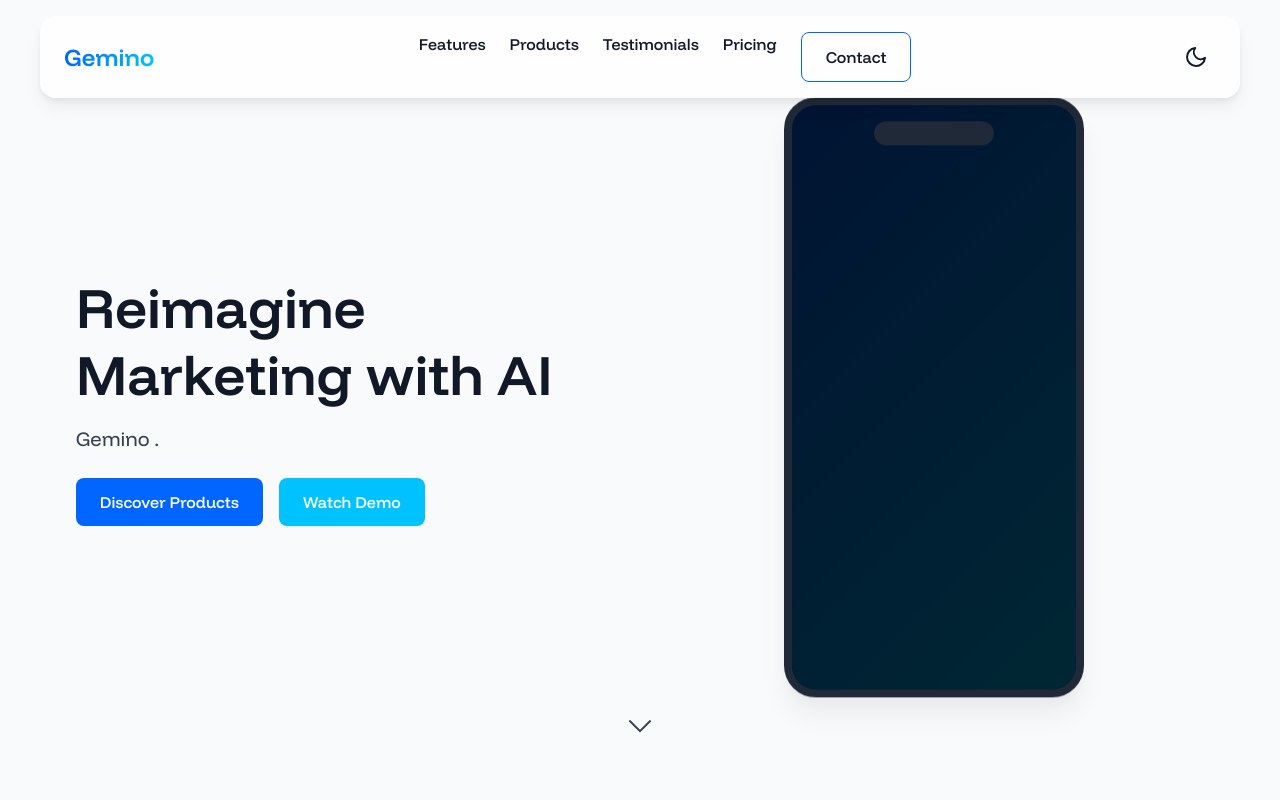
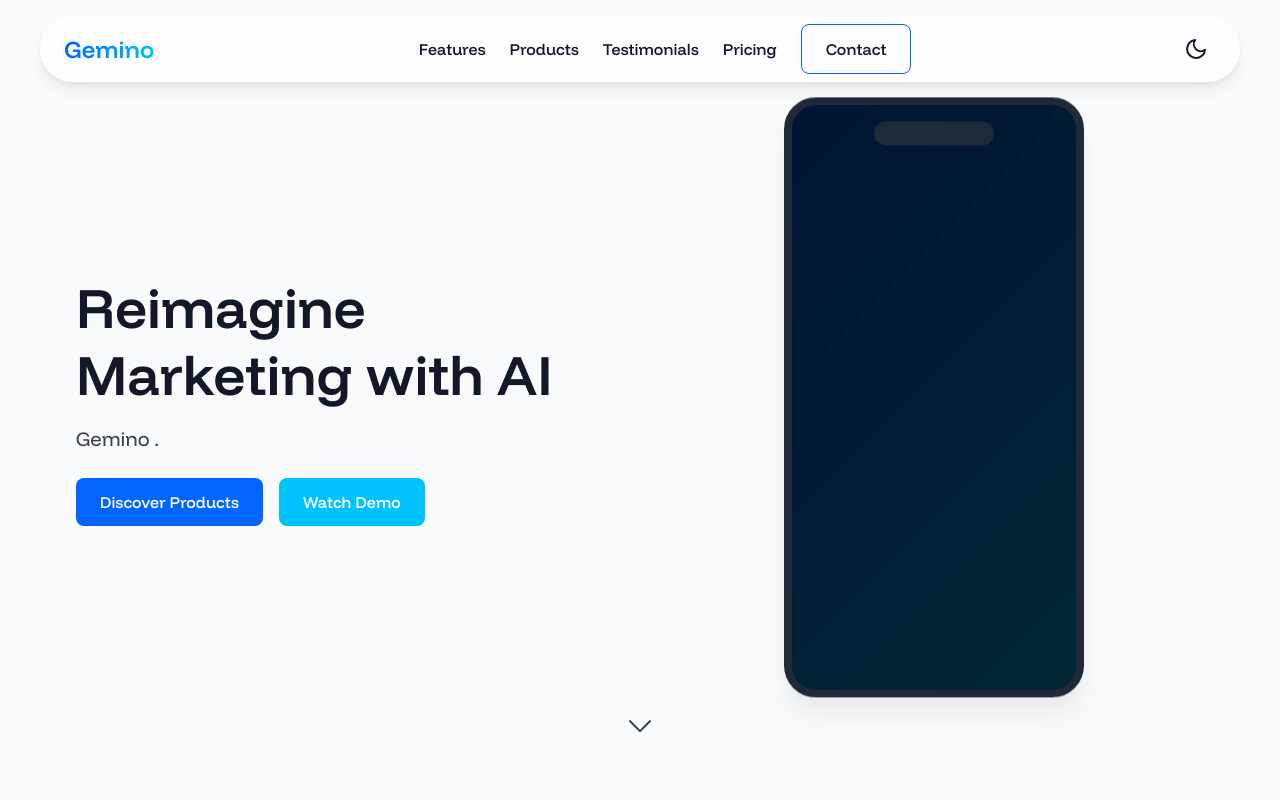
Before and after one commit to BlazerYoo/gemino-ai.github.io, a website built with Vite: page index.html in a window 1280 px wide. Shown: the top 800 px of the page. Built offline with nearby package versions, Linux system fonts and the light colour scheme.

Commit message:
vertically center items + change padding

```diff
--- a/css/layout.css
+++ b/css/layout.css
@@ -25,15 +25,17 @@
   -webkit-backdrop-filter: blur(8px);
   transition: background-color var(--transition-normal),
               box-shadow var(--transition-normal),
-              transform var(--transition-normal);
-  padding: var(--space-16) var(--space-24);
-  border-radius: var(--radius-lg);
+              transform var(--transition-normal),
+              padding var(--transition-slow);
+  padding: var(--space-8) var(--space-24);
+  border-radius: var(--radius-full);
   box-shadow: var(--shadow-lg);
 }
 
 .site-header.scrolled {
   background-color: rgba(var(--color-surface-rgb), 0.95);
-  transform: translateX(-50%) translateY(-8px);
+  transform: translateX(-50%) translateY(-8px) ;
+  padding: var(--space-2) var(--space-24);
 }
 
 .site-header .container {
@@ -63,6 +65,7 @@
 .nav-links {
   display: flex;
   gap: var(--space-24);
+  align-items: center;
 }
 
 .nav-links a {
```
